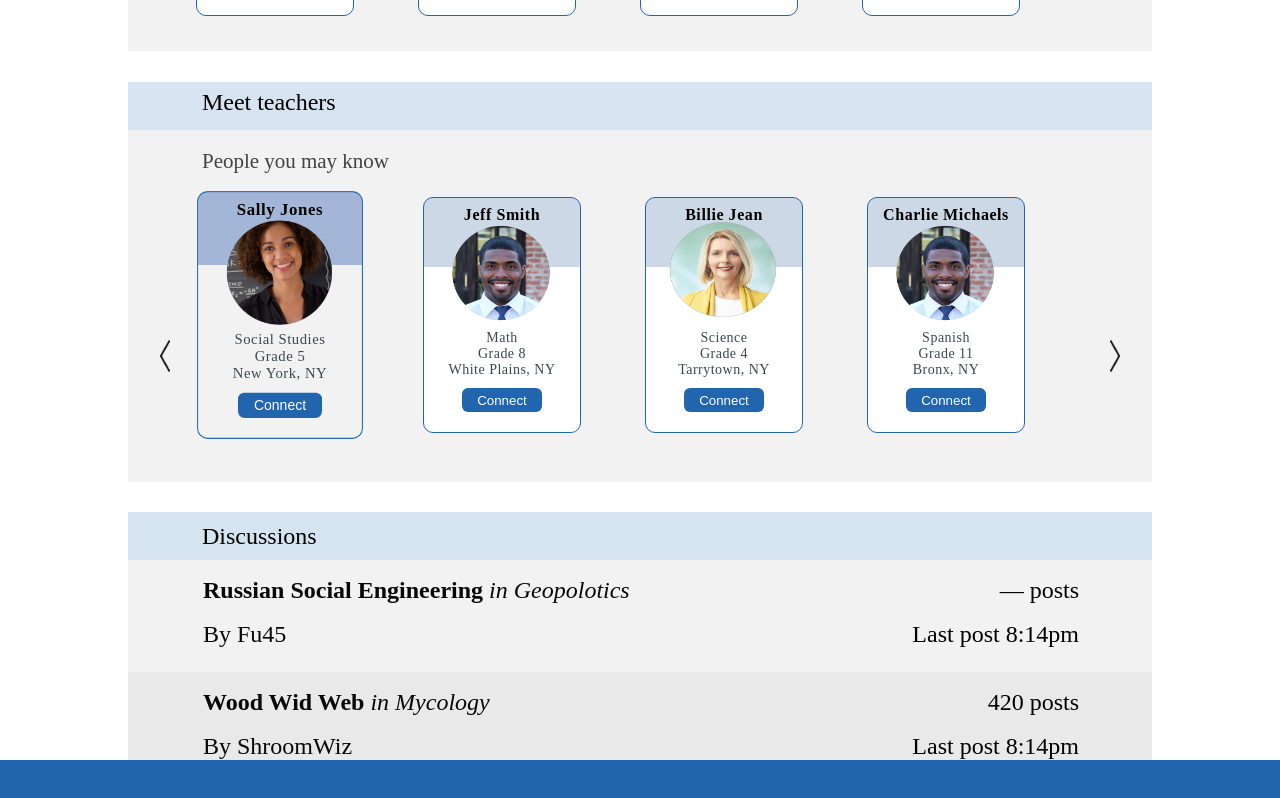
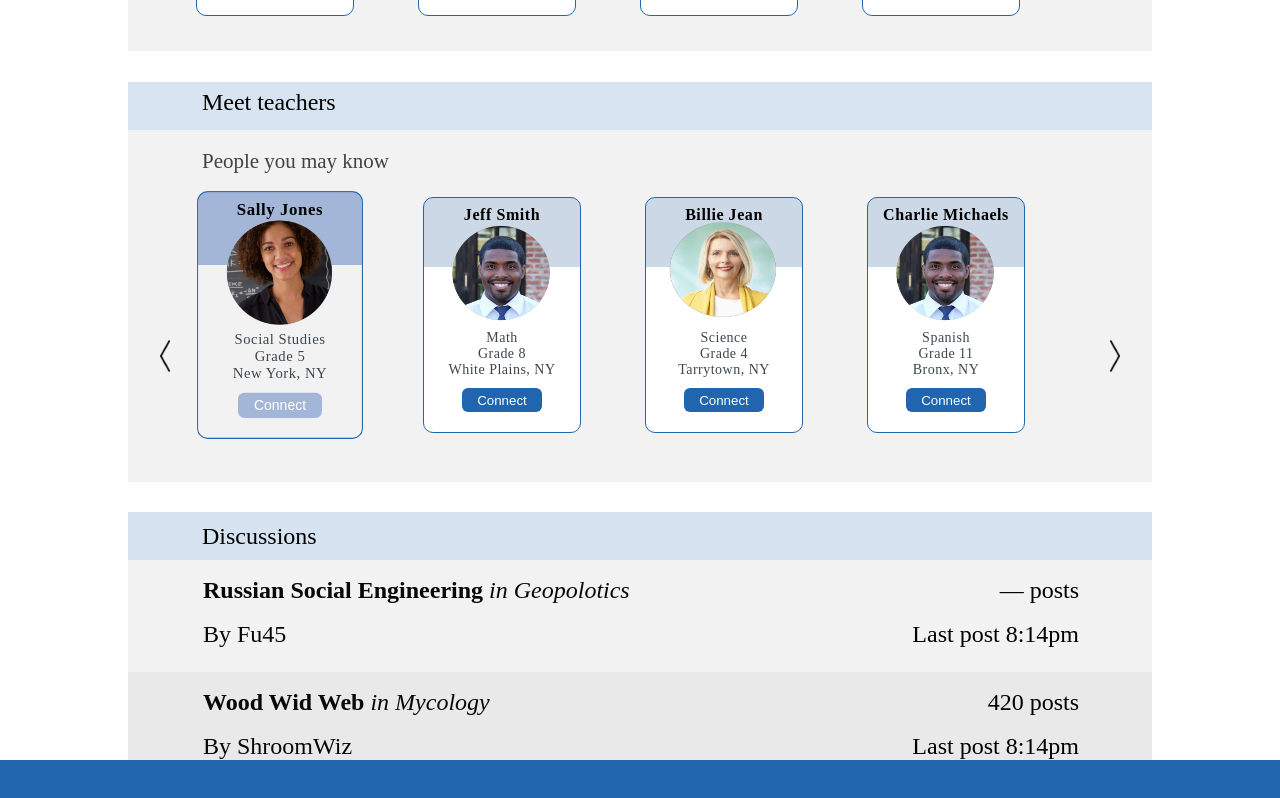
Before and after one commit to jlendle11/teachers-lounge, a React (Create React App) app: page / in a window 1280 px wide. In both pictures the pointer is over the button 280 px from the left and 891 px from the top of the page. Shown: the part 491-1289 px from the top of the page. Built offline with nearby package versions, Linux system fonts and the light colour scheme.

Commit message:
button style

```diff
--- a/src/components/Teachers/Teachers.css
+++ b/src/components/Teachers/Teachers.css
@@ -160,6 +160,10 @@
     margin-bottom: 7px;
 }
 
+.teacher-button:hover {
+    background-color: rgba(142, 166, 208, 0.79);
+}
+
 #sally-jones-0 {
     margin-left: 16px;
 }
```
